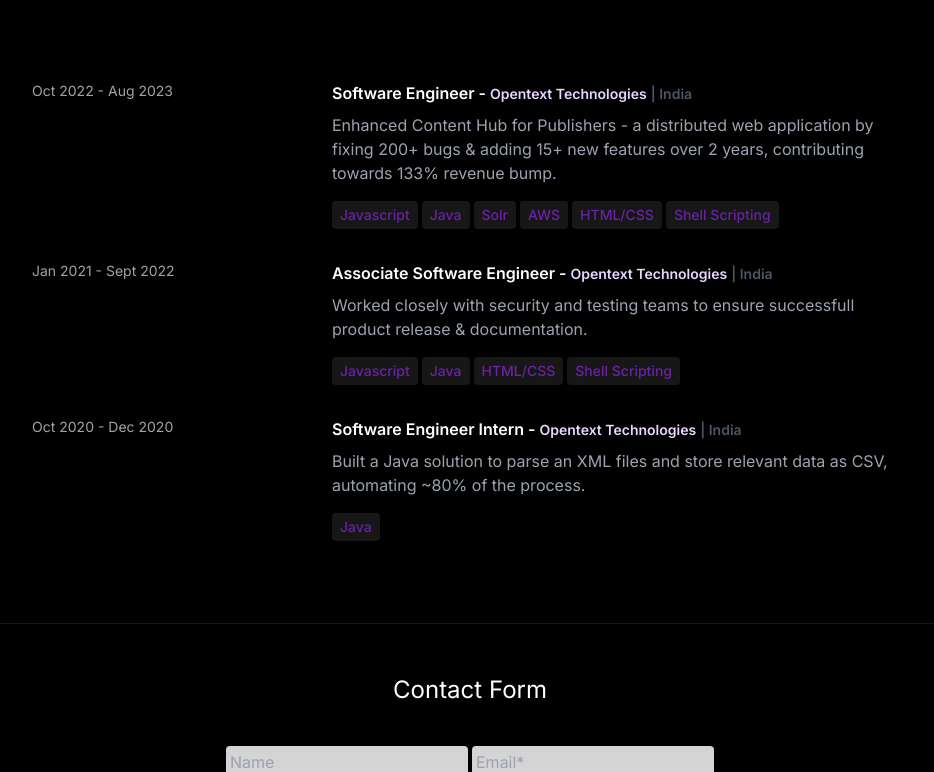
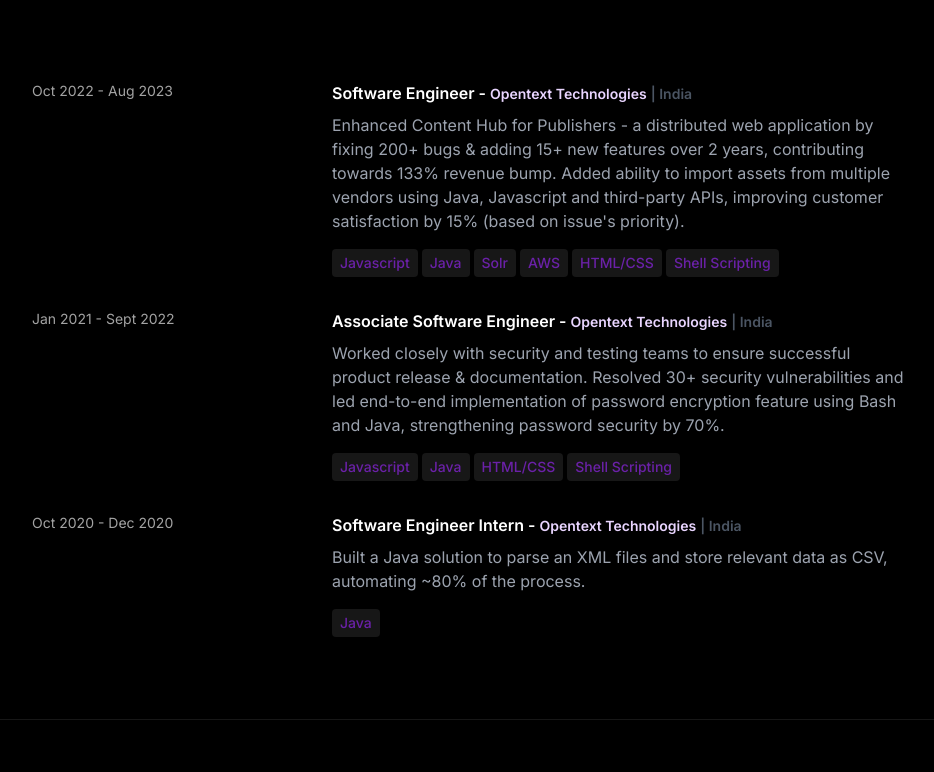
Before and after one commit to Govind-Asawa/Govind-Asawa-portfolio, a React (Create React App) app: page / in a window 1280 px wide. Shown: the part 2510-3282 px from the top of the page, without its empty margins (170-1104 px from the left). Built offline with nearby package versions, Linux system fonts and the light colour scheme.

Commit message:
updated resume link, experience content, contact section name

```diff
--- a/src/components/Contact.jsx
+++ b/src/components/Contact.jsx
@@ -10,7 +10,7 @@
       <div className='px-2 md:px-10'>
         <div className='w-full'>
           <h2 className='capitalize text-2xl text-center mb-10'>
-            Contact form
+            Let's Connect
           </h2>
           <div className='flex justify-center mb-4 md:mb-8 text-neutral-900'>
             <form
--- a/src/components/Navbar.jsx
+++ b/src/components/Navbar.jsx
@@ -50,7 +50,7 @@
           );
         })}
         <a
-          href='https://drive.google.com/file/d/1Boxp2r19OiWXlWwG-9mc0RvLz3X0eHH5/view?usp=drive_link'
+          href='https://drive.google.com/file/d/1oakqQe0X5ZXJh6242kJGOCrhWWlzgIa9/view?usp=sharing'
           target='_blank'
           className='hover:text-white transition-all ease-in-out duration-100 cursor-pointer'
         >
@@ -81,7 +81,7 @@
             );
           })}
           <a
-            href='https://drive.google.com/file/d/1Boxp2r19OiWXlWwG-9mc0RvLz3X0eHH5/view?usp=drive_link'
+            href='https://drive.google.com/file/d/1oakqQe0X5ZXJh6242kJGOCrhWWlzgIa9/view?usp=sharing'
             target='_blank'
             className='flex items-center justify-center px-2 w-full py-1 text-gray-400 hover:text-white transition-all ease-in-out duration-100 rounded-full cursor-pointer'
           >
--- a/src/constants/index.js
+++ b/src/constants/index.js
@@ -75,7 +75,9 @@
     role: 'Software Engineer',
     company: 'Opentext Technologies',
     location: 'India',
-    description: `Enhanced Content Hub for Publishers - a distributed web application by fixing 200+ bugs & adding 15+ new features over 2 years, contributing towards 133% revenue bump. `,
+    description: `Enhanced Content Hub for Publishers - a distributed web application by fixing 200+ bugs & adding 15+ new features over 2 years,
+    contributing towards 133% revenue bump. Added ability to import assets from multiple vendors using Java, Javascript and third-party APIs,
+    improving customer satisfaction by 15% (based on issue's priority).`,
     technologies: [
       'Javascript',
       'Java',
@@ -90,7 +92,9 @@
     role: 'Associate Software engineer',
     company: 'Opentext Technologies',
     location: 'India',
-    description: `Worked closely with security and testing teams to ensure successfull product release & documentation.`,
+    description: `Worked closely with security and testing teams to ensure successful product release & documentation.
+    Resolved 30+ security vulnerabilities and led end-to-end implementation of password encryption feature using Bash and Java,
+    strengthening password security by 70%. `,
     technologies: ['Javascript', 'Java', 'HTML/CSS', 'Shell scripting'],
   },
   {
```
